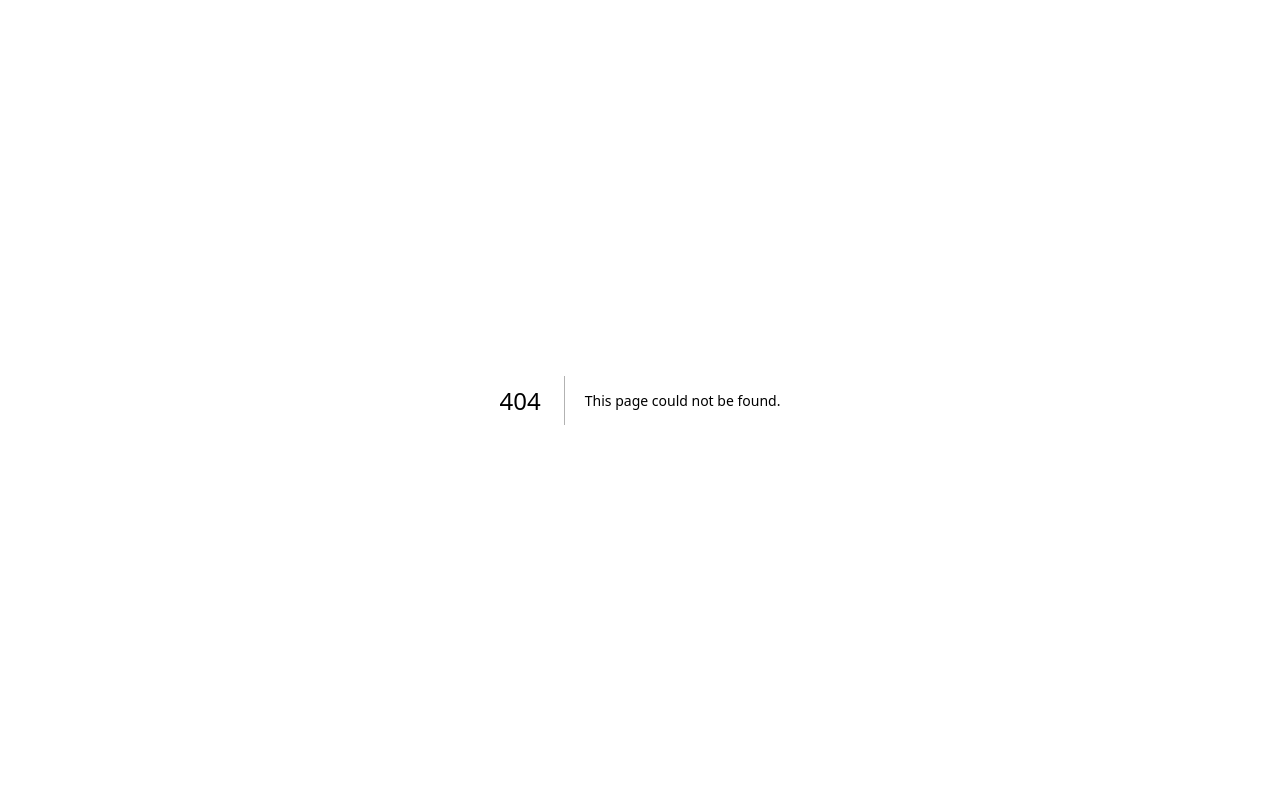
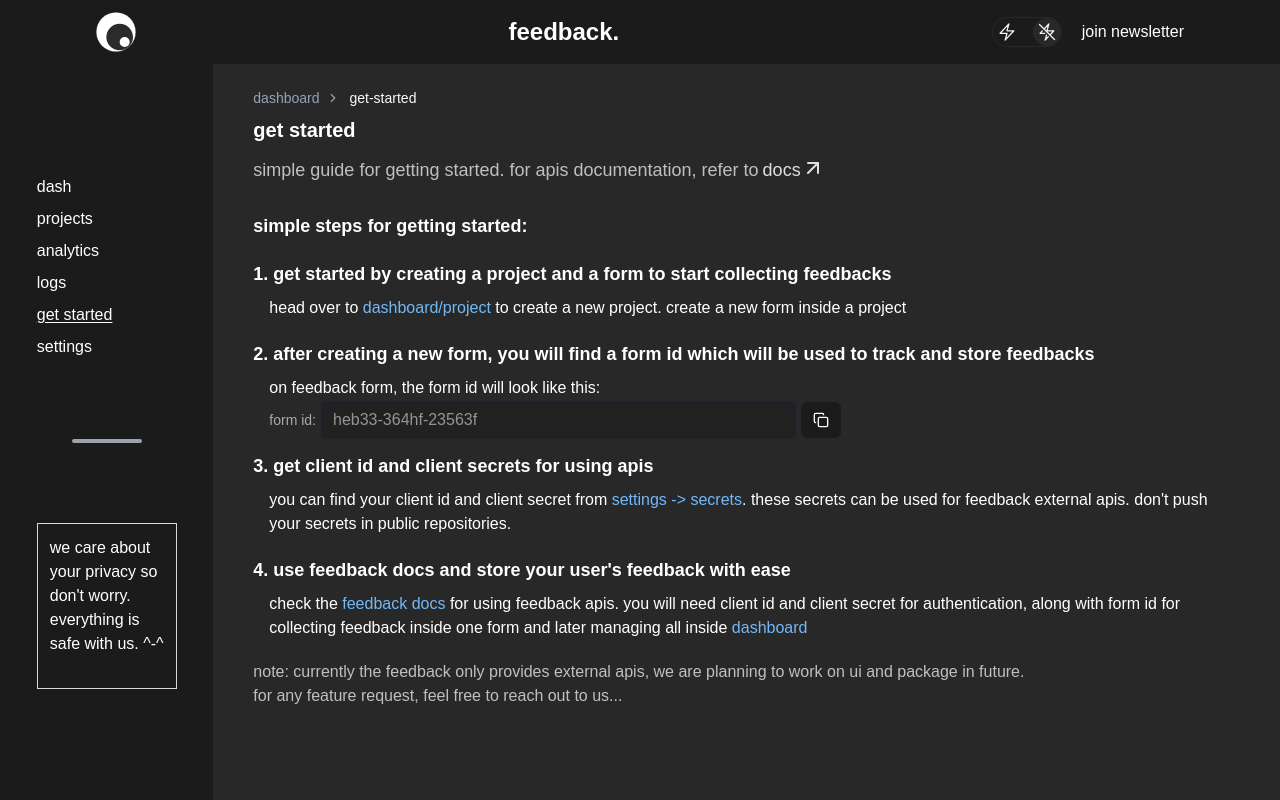
Before and after one commit to MayankBansal12/feedback, a Next.js app: page /dashboard/get-started in a window 1280 px wide. Before the commit this address had no page. Built offline with nearby package versions, Linux system fonts and the light colour scheme.

Commit message:
feat: add get started inside dash

```diff
--- a/src/app/dashboard/(dashcomponents)/docs/docs.css
+++ /dev/null
@@ -1,9 +0,0 @@
-h1 {
-  font-size: 2rem;
-  font-weight: 700;
-}
-
-h2 {
-  font-size: 1.5rem;
-  font-weight: 600;
-}
--- a/src/app/dashboard/(dashcomponents)/docs/page.tsx
+++ /dev/null
@@ -1,57 +0,0 @@
-import React from "react";
-import "./docs.css";
-
-import Data from "./data";
-
-const Docs = () => {
-  return (
-    <div className="flex flex-col dark:bg-dark-secondary px-10 py-10 w-full h-full dark:text-white leading-relaxed overflow-y-auto">
-      <h1>Docs</h1>
-      <p>
-        Welcome to the Documentation section. You&apos;ll get the code
-        references to using the feedback component UI, we are planning to
-        provide external API&apos;s in the future
-      </p>
-      <p>
-        We encourage you to use{" "}
-        <span className="bg-slate-500 px-1 font-medium">iframe</span> with the
-        provided{" "}
-        <span className="bg-slate-500 px-1 font-medium">form link</span>.
-      </p>
-
-      <h2>Steps:</h2>
-      <ol className="ml-4 list-decimal">
-        <li>Create a project</li>
-        <li>Create a form under the project</li>
-        <li>Get the form link</li>
-        <li>
-          Embed the form link in your website using{" "}
-          <span className="bg-slate-500 px-1 font-medium">iframe</span>
-        </li>
-      </ol>
-
-      <h2 className="mt-3">Examples:</h2>
-      {Data.map((item, index) => (
-        <div key={index}>
-          <h1 className="mt-3 capitalize">{`${item.name} Forms`}</h1>
-          <iframe
-            src={item.link}
-            style={{
-              border: 0,
-              width: item.width,
-              height: item.height,
-              // height: "auto",
-              display: "block",
-              lineHeight: 0,
-            }}
-            scrolling="no"
-            seamless
-            className="rounded-md"
-          ></iframe>
-        </div>
-      ))}
-    </div>
-  );
-};
-
-export default Docs;
--- /dev/null
+++ b/src/app/dashboard/(dashcomponents)/get-started/page.tsx
@@ -0,0 +1,71 @@
+import React from "react";
+import Data from "./data";
+import Link from "next/link";
+import { Input } from "@/components/ui/input";
+import { Button } from "@/components/ui/button";
+import { ArrowUpRight, Copy } from "lucide-react";
+import { Label } from "@/components/ui/label";
+
+const GetStarted = () => {
+  return (
+    <div className="flex flex-col w-full h-full dark:bg-dark-secondary dark:text-white px-10 py-1 overflow-scroll">
+      <h1 className="pt-1 pb-3 text-xl font-semibold">get started</h1>
+
+      <div className="flex flex-col gap-3">
+        <p className="text-lg flex gap-1">
+          <span className="opacity-70">
+            simple guide for getting started. for apis documentation, refer to {"  "}
+          </span>
+          <Link href="/docs" className="dark:text-white opacity-85 hover:opacity-100 transition-all flex">docs <ArrowUpRight /></Link>
+        </p>
+        <h2 className="pt-4 pb-2 font-bold text-lg">simple steps for getting started:</h2>
+        <div>
+          <p className="font-bold text-lg">1. get started by creating a project and a form to start collecting feedbacks</p>
+          <p className="px-4 py-2">
+            head over to <Link href={"/dashboard/projects"} className="text-accent-link hover:text-accent-buttonhover transition-all">dashboard/project</Link> to create a new project. create a new form inside a project
+          </p>
+        </div>
+        <div>
+          <p className="font-bold text-lg">2. after creating a new form, you will find a form id which will be used to track and store feedbacks</p>
+          <div className="flex flex-col gap-2 px-4 py-2">
+            <p>on feedback form, the form id will look like this: </p>
+            <p className="flex items-center h-6 gap-1">
+              <Label className="opacity-60">form id:</Label>
+              <Input
+                id="link"
+                defaultValue={"heb33-364hf-23563f"}
+                className="bg-light-primary dark:bg-dark-primary outline-none w-1/2 text-md"
+                disabled
+                readOnly
+              />
+              <Button size="sm" className="bg-light-primary hover:bg-light-secondary dark:bg-dark-primary dark:hover:bg-dark-secondary transition-all">
+                <Copy className="h-4 w-4 text-black dark:text-white" />
+              </Button>
+            </p>
+          </div>
+        </div>
+        <div>
+          <p className="font-bold text-lg">3. get client id and client secrets for using apis</p>
+          <p className="px-4 py-2">
+            you can find your client id and client secret from <Link href={"/dashboard/projects"} className="text-accent-link hover:text-accent-buttonhover transition-all">settings -&gt; secrets</Link>. these secrets can be used for feedback external apis. don&apos;t push your secrets in public repositories.
+          </p>
+        </div>
+        <div>
+          <p className="font-bold text-lg">4. use feedback docs and store your user's feedback with ease</p>
+          <p className="px-4 py-2">
+            check the <Link href="/docs" className="text-accent-link hover:text-accent-buttonhover transition-all">feedback docs</Link> for using feedback apis. you will need client id and client secret for authentication, along with form id for collecting feedback inside one form and later managing all inside <Link href="/dashboard" className="text-accent-link hover:text-accent-buttonhover transition-all">dashboard</Link>
+          </p>
+        </div>
+        <div>
+          <p className="opacity-70">
+            note: currently the feedback only provides external apis, we are planning to work on ui and package in future.
+            <br />
+            for any feature request, feel free to reach out to us...
+          </p>
+        </div>
+      </div>
+    </div>
+  );
+};
+
+export default GetStarted;
--- a/src/app/dashboard/(dashcomponents)/projects/[project_id]/[form_id]/page.tsx
+++ b/src/app/dashboard/(dashcomponents)/projects/[project_id]/[form_id]/page.tsx
@@ -56,7 +56,7 @@ function ProjectInformation({
         <h1 className="pt-1 pb-3 text-xl font-semibold">feedback form</h1>
       </div>
 
-      <div className="flex flex-col gap-4 shadow-lg my-6 p-6 border border-light-primary dark:border-light-primary rounded-lg">
+      <div className="flex flex-col gap-4 shadow-lg my-2 p-6 border border-light-primary dark:border-light-primary rounded-lg">
         <div className="flex justify-between items-center gap-4">
           <div className="flex items-center gap-3">
             <Dock size={24} />
@@ -128,11 +128,11 @@ function ProjectInformation({
           <div className="flex gap-4 items-center">
             <div className="flex flex-col gap-1">
               <p className="text-sm text-gray-400">form id:</p>
-              <div className="flex items-center h-6 gap-1">
+              <div className="flex items-center h-7 gap-1">
                 <Input
                   id="link"
                   defaultValue={params.form_id}
-                  className="bg-light-primary h-full dark:bg-dark-primary opacity-75 border-none focus:ring-0 outline-none"
+                  className="bg-light-primary h-full dark:bg-dark-primary opacity-75 text-md"
                   readOnly
                 />
                 <Button onClick={handleCopy} size="sm" className="h-full px-2 bg-light-primary hover:bg-light-secondary dark:bg-dark-primary dark:hover:bg-dark-secondary transition-all">
@@ -142,7 +142,7 @@ function ProjectInformation({
             </div>
             <div className="flex flex-col gap-1">
               <p className="text-sm text-gray-400">created on:</p>
-              <p className="font-semibold">12-07-24</p>
+              <p className="font-semibold mt-1">12-07-24</p>
             </div>
           </div>
         </div>
--- a/src/components/sidenav.tsx
+++ b/src/components/sidenav.tsx
@@ -12,7 +12,7 @@ const SideNav = () => {
     //  { name: "create form", link: "/dashboard/create" },
     // { name: "post", link: "/dashboard/post_content" },
     { name: "logs", link: "/dashboard/logs" },
-    { name: "docs", link: "/dashboard/docs" },
+    { name: "get started", link: "/dashboard/get-started" },
     { name: "settings", link: "/dashboard/settings" },
   ];
   const pathname = usePathname();
@@ -45,7 +45,7 @@ const SideNav = () => {
               <br />
               everything is
               <br />
-              safe. ^-^
+              safe with us. ^-^
             </div>
           </div>
         </div>
```
Also changed, not shown: src/app/dashboard/(dashcomponents)/get-started/data.ts (renamed from src/app/dashboard/(dashcomponents)/docs/data.ts).
